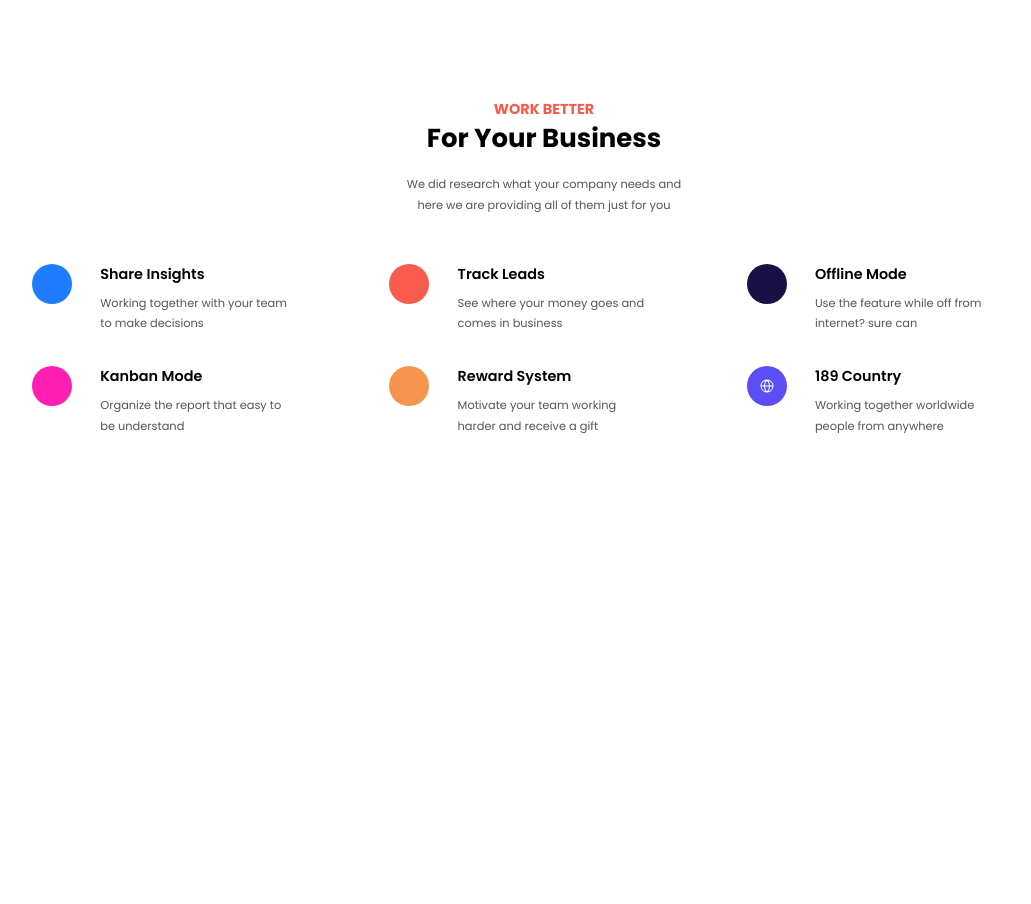
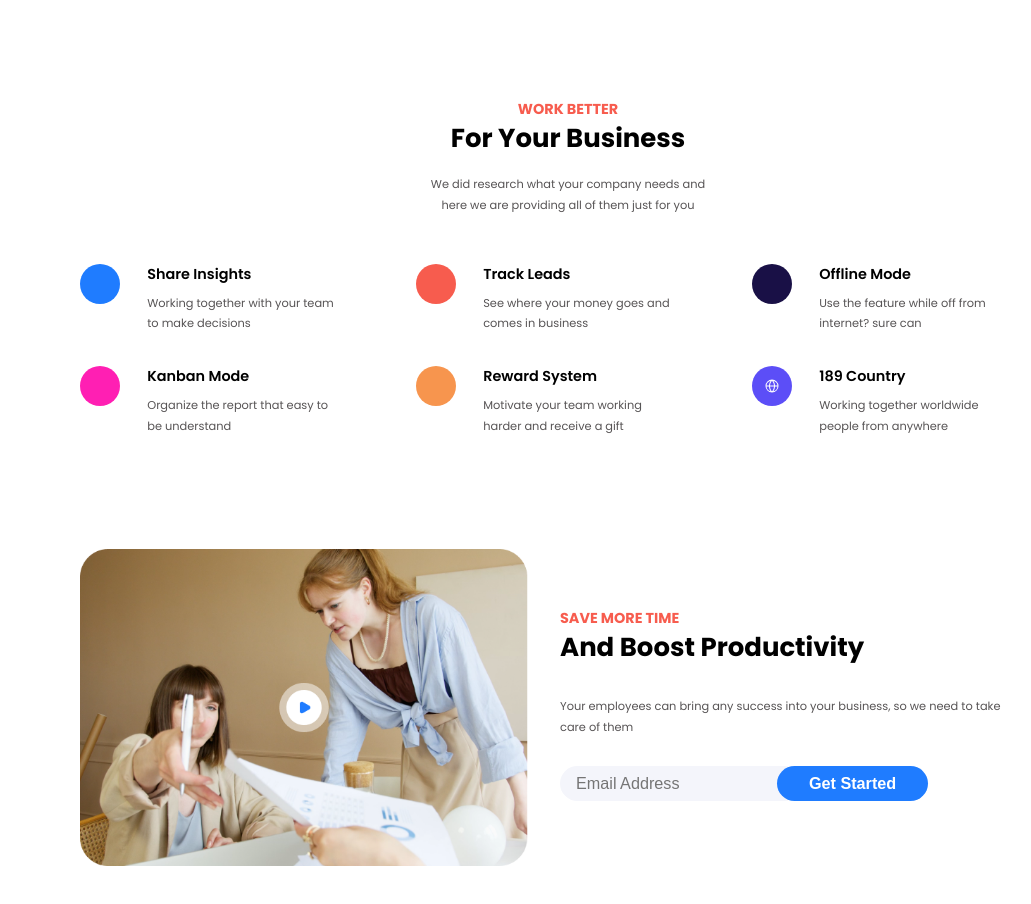
Before and after one commit to Anfas-7648/practice, a React (Create React App) app: page / in a window 1280 px wide. Shown: the part 516-1420 px from the top of the page, without its empty margins (96-1127 px from the left). Before the commit the page ends 1113 px from the top, so only its background shows below. Built offline with nearby package versions, Linux system fonts and the light colour scheme; some icons are missing.

Commit message:
footer added

```diff
--- a/src/components/business-details/businessection.jsx
+++ b/src/components/business-details/businessection.jsx
@@ -2,6 +2,7 @@ import "./businessection.scss";
 import { Icon } from "@iconify/react";
 const BusinessSection = () => {
   return (
+    <section className="business-section">
       <div className="business-section-container">
         <div className="business-section-header">
           <p className="heading">For Your Business</p>
@@ -14,7 +15,10 @@ const BusinessSection = () => {
           <div className="business-section-elements">
             <div className="icon-grid-container">
               <div className="icon-wrap" style={{ backgroundColor: "#1F7CFF" }}>
-              <Icon className="business-section-icon" icon="lucide:briefcase" />
+                <Icon
+                  className="business-section-icon"
+                  icon="lucide:briefcase"
+                />
               </div>
             </div>
             <p className="icon-heading">Share Insights</p>
@@ -78,7 +82,10 @@ const BusinessSection = () => {
           <div className="business-section-elements">
             <div className="icon-grid-container">
               <div className="icon-wrap" style={{ backgroundColor: "#5C4EF7" }}>
-              <Icon className="business-section-icon" icon="ph:globe-simple" />
+                <Icon
+                  className="business-section-icon"
+                  icon="ph:globe-simple"
+                />
               </div>
             </div>
             <p className="icon-heading">189 Country</p>
@@ -88,6 +95,7 @@ const BusinessSection = () => {
           </div>
         </div>
       </div>
+    </section>
   );
 };
 export default BusinessSection;
--- a/src/components/business-details/businessection.scss
+++ b/src/components/business-details/businessection.scss
@@ -1,7 +1,11 @@
 @use "../../abstracts" as *;
 
+.business-section {
+  margin-left: 3rem;
+}
+
 .business-section-container {
-  margin: 7rem auto;
+  margin: 7rem auto 0rem;
   display: flex;
   flex-direction: column;
   justify-content: space-around;
@@ -44,7 +48,7 @@
   align-items: center;
   justify-content: center;
   row-gap: 2rem;
-  column-gap: 3rem;
+  column-gap: 2rem;
   margin: 3rem auto;
 }
 .business-section-elements {
--- /dev/null
+++ b/src/components/footer/footer.jsx
@@ -0,0 +1,34 @@
+import "./footer.scss";
+import footerImage from "../../assets/Group 26.png";
+const Footer = () => {
+  return (
+    <section className="footer">
+      <div className="footer-container">
+        <div className="footer-image-container">
+          <div className="footer-image-wrapper">
+            <img className="footer-image" src={footerImage} alt="footerImage" />
+          </div>
+        </div>
+        <div className="footer-content-container">
+          <p className="footer-heading">And Boost Productivity</p>
+          <p className="footer-subheading">
+            Your employees can bring any success into your business, so we need
+            to take care of them
+          </p>
+          <div className="email-collection">
+            <form>
+              <input
+                className="email"
+                placeholder="Email Address"
+                type="text"
+                name="name"
+              />
+            </form>
+            <button className="footer-btn">Get Started</button>
+          </div>
+        </div>
+      </div>
+    </section>
+  );
+};
+export default Footer;
--- /dev/null
+++ b/src/components/footer/footer.scss
@@ -0,0 +1,83 @@
+@use "../../abstracts" as *;
+.footer {
+}
+.footer-container {
+  display: grid;
+  grid-template-columns: 1fr 1fr;
+  column-gap: 2rem;
+  margin: 4rem 3rem;
+}
+
+.footer-image-wrapper {
+  width: 100%;
+}
+.footer-image {
+  width: 100%;
+}
+.footer-content-container {
+  display: flex;
+  flex-direction: column;
+  gap: 1.8rem;
+  justify-content: center;
+  align-items: start;
+}
+.footer-heading {
+  font-size: $h03;
+  font-weight: 700;
+  color: #000;
+  padding-top: 0.5rem;
+  position: relative;
+}
+.footer-heading::before {
+  content: "SAVE MORE TIME";
+  text-transform: uppercase;
+  color: #f75c4e;
+  font-weight: 700;
+  position: absolute;
+  text-align: center;
+  font-size: $b03;
+  top: -50%;
+  left: 0;
+  transform: translate(0, 50%);
+}
+.footer-subheading {
+  font-size: $b05;
+  color: $light-color;
+  line-height: 1.3rem;
+}
+.email-collection {
+  display: flex;
+  position: relative;
+
+  align-items: center;
+}
+.email {
+  border-radius: 50px;
+  padding: 0.5rem 1rem;
+  font-weight: 400;
+  color: $light-color;
+  font-size: $b02;
+  border: none;
+  background-color: hsl(230, 43%, 97%);
+}
+.email:focus {
+  outline: none;
+}
+
+.footer-btn {
+  font-size: $b02;
+  color: #fff;
+  font-weight: 600;
+  border: none;
+  white-space: nowrap;
+  background: #1f7cff;
+  border-radius: 50px;
+  padding: 0.5rem 2rem;
+  position: absolute;
+  top: 0;
+  left: 90%;
+}
+.footer-btn:hover {
+  cursor: pointer;
+  background: hsla(215, 100%, 56%, 0.885);
+}
--- a/src/components/hero-section/hero-section.scss
+++ b/src/components/hero-section/hero-section.scss
@@ -46,6 +46,7 @@
 }
 .hero-content-btn:hover {
   cursor: pointer;
+  background: hsla(215, 100%, 56%, 0.885);
 }
 
 // |HERO IMAGE SECTION
--- a/src/routes/home/home.jsx
+++ b/src/routes/home/home.jsx
@@ -3,6 +3,7 @@ import Navigation from "../../components/navigation/navigation";
 import Herosection from "../../components/hero-section/hero-section";
 import LogoDisplay from "../../components/clients-logo-display/logo-display";
 import BusinessSection from "../../components/business-details/businessection";
+import Footer from "../../components/footer/footer";
 const Home = () => {
   return (
     <div className="body-container">
@@ -10,6 +11,7 @@ const Home = () => {
       <Herosection />
       <LogoDisplay />
       <BusinessSection />
+      <Footer />
     </div>
   );
 };
```
Also changed, not shown: src/assets/Group 26.png (added). Lines whose indentation alone changed are shown as unchanged.
